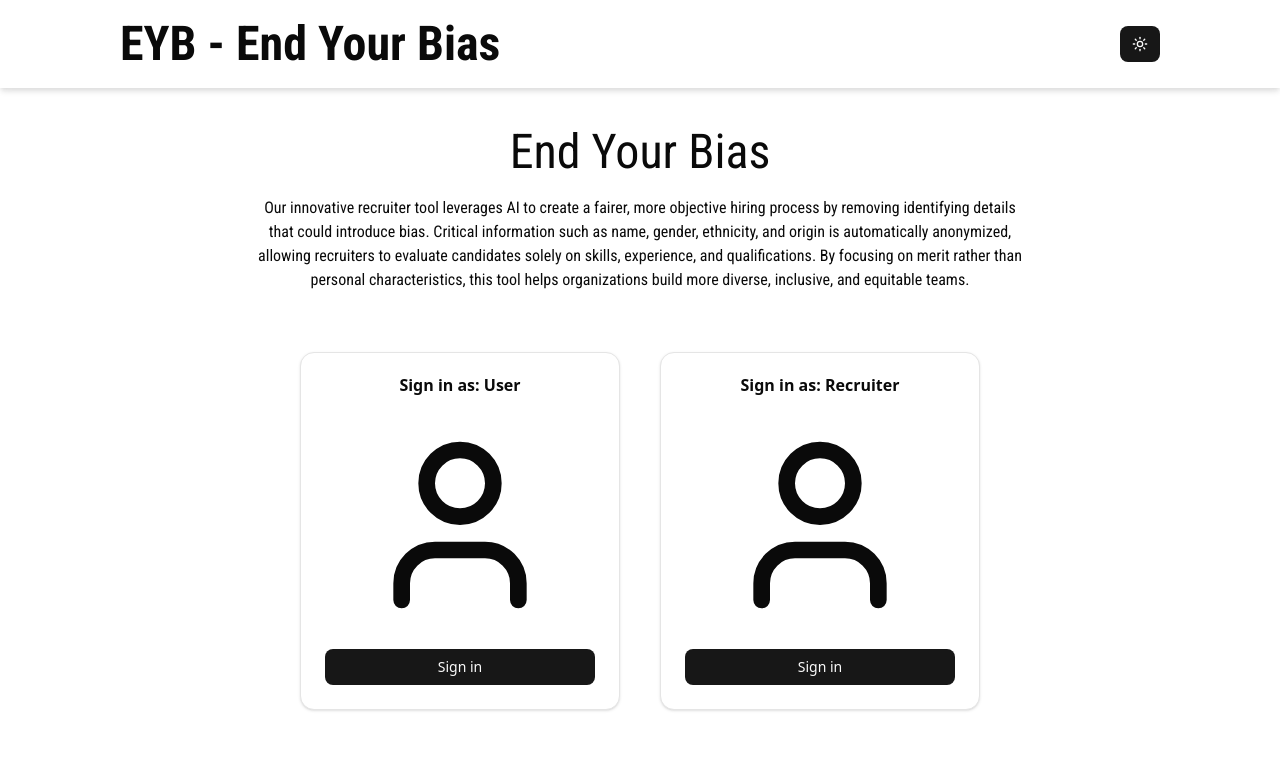
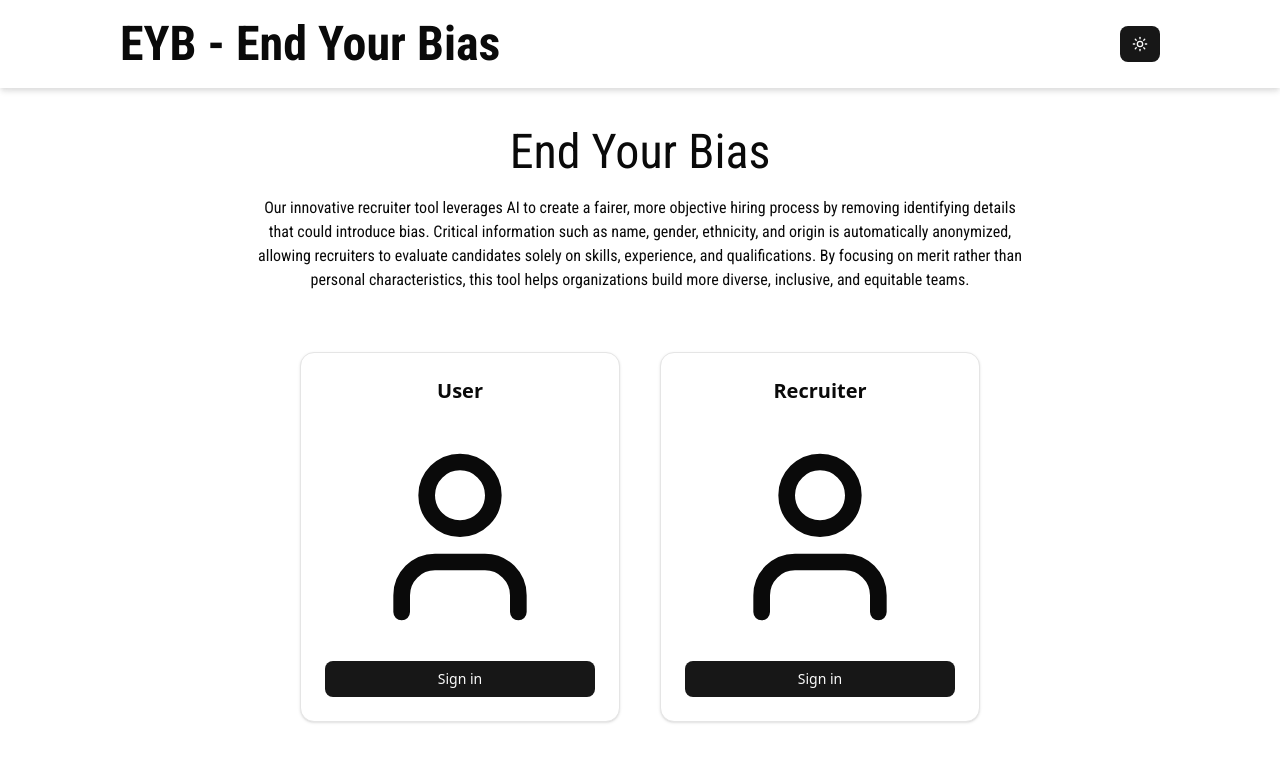
Before and after one commit to martinsson03/EndUrBias, a Next.js app in the folder frontend/: page / in a window 1280 px wide. Shown: the top 762 px of the page. Built offline with nearby package versions, Linux system fonts and the light colour scheme.

Commit message:
Added user and recruiter page!

```diff
--- /dev/null
+++ b/frontend/src/app/recruiter/page.tsx
@@ -0,0 +1,5 @@
+"use client"
+
+export default function Recruiter() {
+
+};
--- /dev/null
+++ b/frontend/src/app/user/page.tsx
@@ -0,0 +1,5 @@
+"use client"
+
+export default function User() {
+
+};
--- a/frontend/src/components/ui/loginRedirectCard.tsx
+++ b/frontend/src/components/ui/loginRedirectCard.tsx
@@ -23,7 +23,7 @@
     return (
         <Card className="min-w-xs">
             <CardHeader>
-                <CardTitle className="text-center">Sign in as: {props.signInAs}</CardTitle>
+                <CardTitle className="text-center text-xl">{props.signInAs}</CardTitle>
             </CardHeader>
             <CardContent className="flex justify-center align-middle">
                 <User className="w-50 h-full"></User>
```
